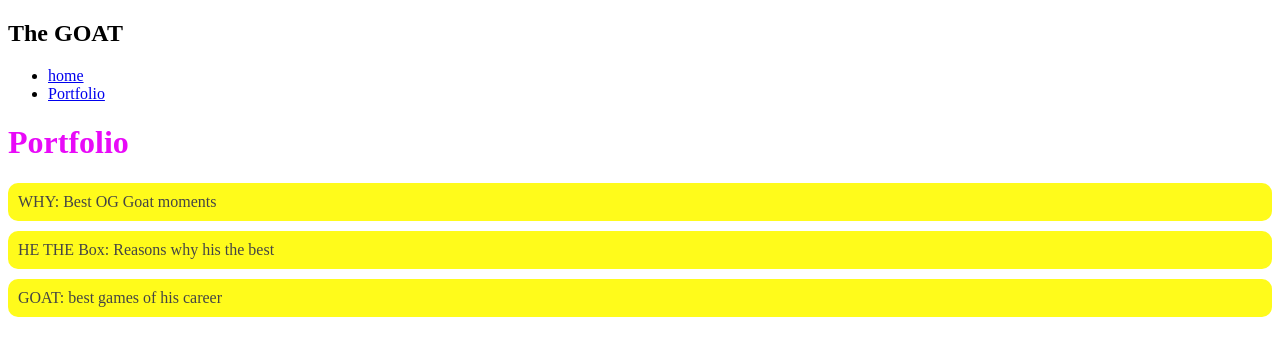
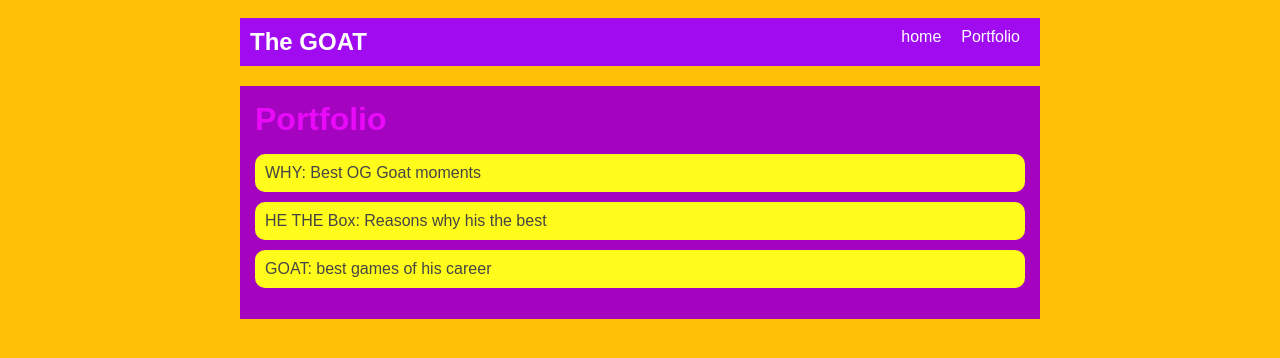
Before and after one commit to Dieg07001/Dieg07001.github.io, a plain HTML site: page portfolio.html in a window 1280 px wide. Drawn offline with Linux system fonts and the light colour scheme.

Commit message:
saving project

```diff
--- a/portfolio.html
+++ b/portfolio.html
@@ -2,7 +2,7 @@
 <html>
   <head>
     <title>COOL😎</title>
-    <link rel="stylesheet" href="styles.css" />
+    <link rel="stylesheet" href="style.css" />
   </head>
 
   <body>
@@ -10,7 +10,7 @@
     <div id="all-contents">
       <nav>
         <h1>The GOAT</h1>
-<ul id="nav-vul">
+        <ul id="nav-ul">
           <li class="nav-li">
             <a href="index.html">home</a>
           </li>
@@ -28,16 +28,18 @@
               <a href="fsd-projects/platformer/">WHY: Best OG Goat moments</a>
             </li>
             <li>
-                    <a href="fsd-projects/bouncing-box/"> HE THE Box: Reasons why his the best</a>
+              <a href="fsd-projects/bouncing-box/">
+                HE THE Box: Reasons why his the best</a
+              >
             </li>
             <li>
-                    <a href="fsd-projects/circularity/">GOAT: best games of his career</a>
+              <a href="fsd-projects/circularity/"
+                >GOAT: best games of his career</a
+              >
             </li>
-
           </ul>
         </div>
       </main>
-
     </div>
   </body>
 </html>
--- a/style.css
+++ b/style.css
@@ -74,3 +74,29 @@ main {
 h2, h3 {
     margin: 0px;
 }
+
+/* Portfolio styles */
+.content h1 {
+    color: rgb(232, 10, 248);
+  }
+
+  #portfolio {
+    list-style-type: none;
+    padding-left: 0;
+  }
+
+  #portfolio li {
+    background: #fffb1b;
+    padding: 10px;
+    border-radius: 10px;
+    margin-bottom: 10px;
+  }
+
+  #portfolio li:hover {
+    background: #d11cf6;
+  }
+
+  #portfolio a {
+    text-decoration: none;
+    color: #454545;
+  }
--- a/styles.css
+++ /dev/null
@@ -1,25 +0,0 @@
-/* Portfolio styles */
-.content h1 {
-    color: rgb(232, 10, 248);
-  }
-
-  #portfolio {
-    list-style-type: none;
-    padding-left: 0;
-  }
-
-  #portfolio li {
-    background: #fffb1b;
-    padding: 10px;
-    border-radius: 10px;
-    margin-bottom: 10px;
-  }
-
-  #portfolio li:hover {
-    background: #d11cf6;
-  }
-
-  #portfolio a {
-    text-decoration: none;
-    color: #454545;
-  }
```
Lines whose indentation alone changed are shown as unchanged.
